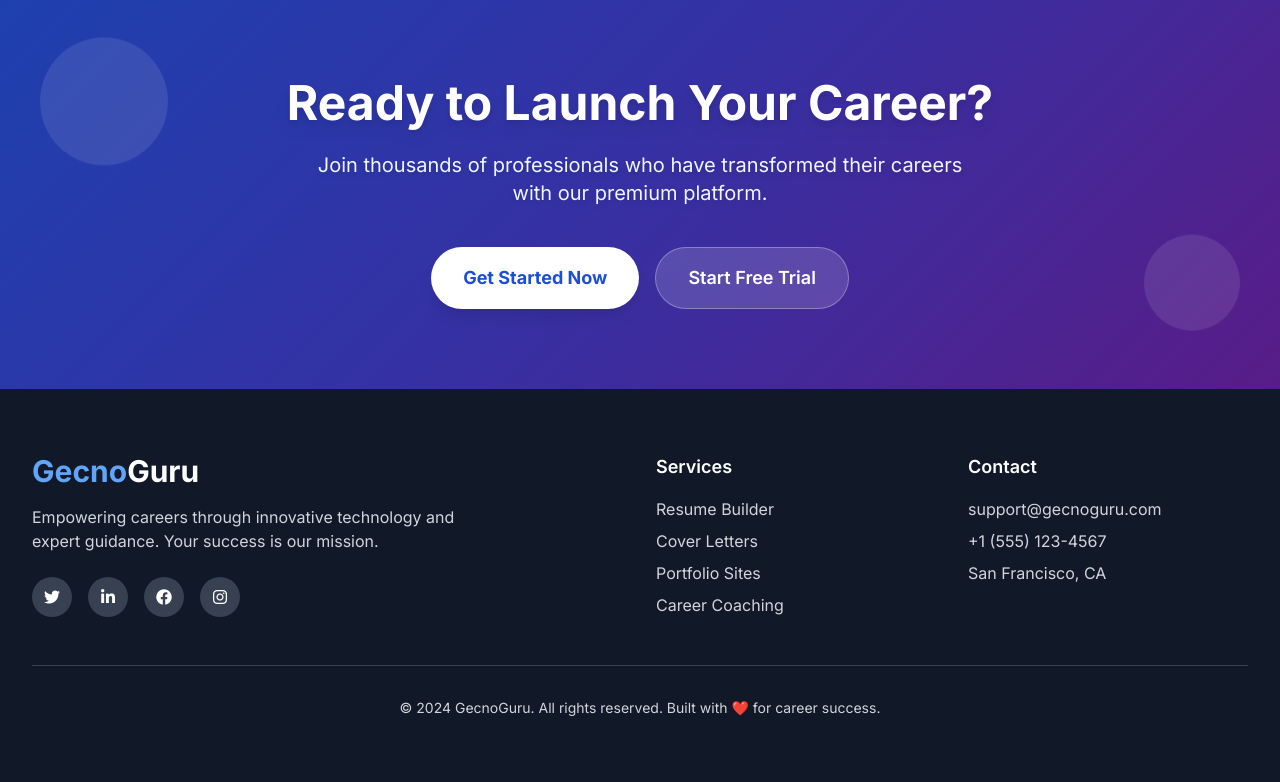
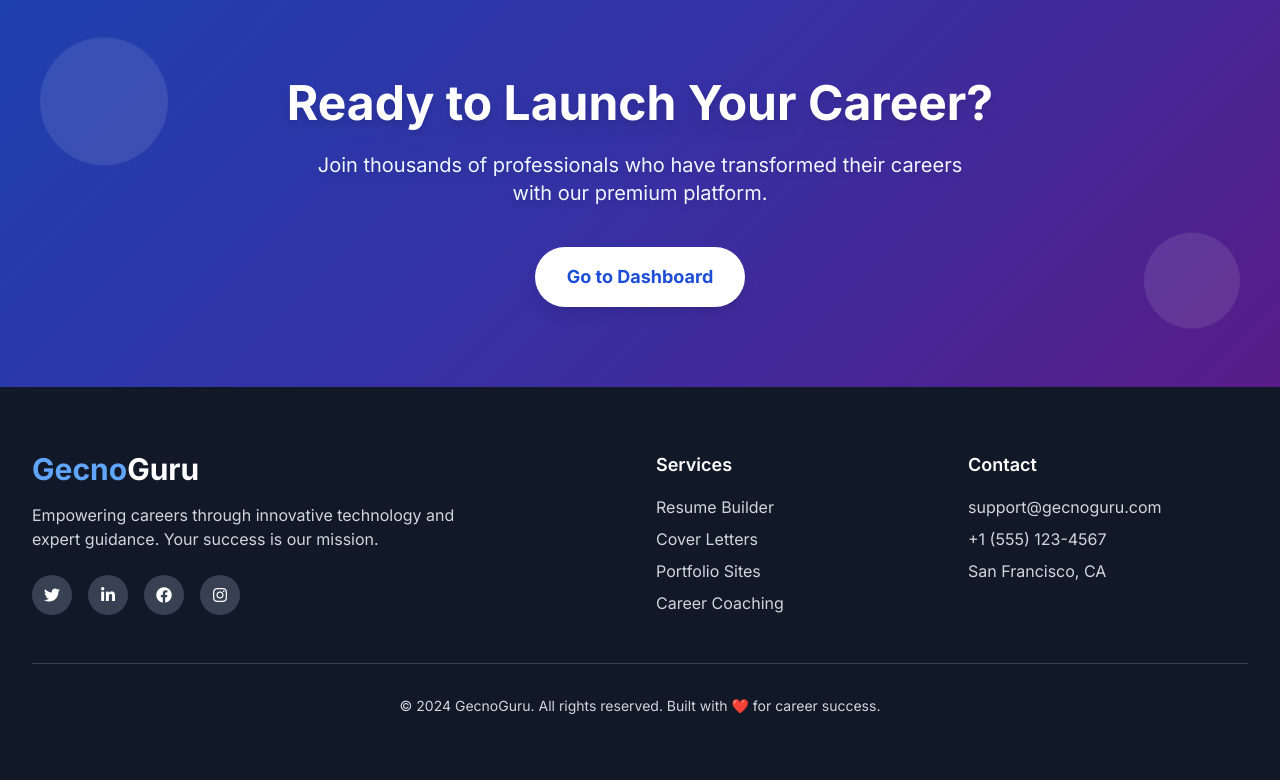
Before and after one commit to nerajlal/gecno_guru, a Laravel app: page / in a window 1280 px wide. Shown: the part 2085-2867 px from the top of the page. Run offline with Laravel 10, Linux system fonts and the light colour scheme; the visitor is signed in with stand-in values (Sample User, id 1); some libraries are stand-ins or nearby versions.

Commit message:
feat: Implement conditional links based on auth state
- Updated all navigation and action links on the homepage to be conditional.
- For guest users, all major links and buttons now trigger the login modal.
- For authenticated users, links function as normal anchor links or dashboard links.

```diff
--- a/resources/views/header.blade.php
+++ b/resources/views/header.blade.php
@@ -143,9 +143,15 @@
                 </div>
                 <div class="hidden md:flex items-center space-x-8">
                     <a href="#home" class="text-white hover:text-blue-300 transition-colors duration-200 font-medium">Home</a>
+                    @guest
+                        <a href="#" class="text-white hover:text-blue-300 transition-colors duration-200 font-medium login-trigger">Services</a>
+                        <a href="#" class="text-white hover:text-blue-300 transition-colors duration-200 font-medium login-trigger">About</a>
+                        <a href="#" class="text-white hover:text-blue-300 transition-colors duration-200 font-medium login-trigger">Contact</a>
+                    @else
                         <a href="#services" class="text-white hover:text-blue-300 transition-colors duration-200 font-medium">Services</a>
                         <a href="#about" class="text-white hover:text-blue-300 transition-colors duration-200 font-medium">About</a>
                         <a href="#contact" class="text-white hover:text-blue-300 transition-colors duration-200 font-medium">Contact</a>
+                    @endguest
                     @auth
                         <form method="POST" action="{{ route('logout') }}">
                             @csrf
@@ -154,7 +160,7 @@
                             </button>
                         </form>
                     @else
-                        <button class="glass-effect px-6 py-2 rounded-full text-white font-semibold hover:bg-white hover:bg-opacity-25 transition-all duration-200 border border-white border-opacity-30 get-started-btn">
+                        <button class="glass-effect px-6 py-2 rounded-full text-white font-semibold hover:bg-white hover:bg-opacity-25 transition-all duration-200 border border-white border-opacity-30 login-trigger">
                             Get Started
                         </button>
                     @endauth
@@ -175,9 +181,15 @@
         <div id="menu" class="mobile-menu fixed top-16 right-0 bottom-0 w-64 gradient-bg glass-effect p-6 md:hidden">
             <div class="flex flex-col space-y-6">
                 <a href="#home" class="text-white hover:text-blue-300 transition-colors duration-200 font-medium">Home</a>
+                @guest
+                    <a href="#" class="text-white hover:text-blue-300 transition-colors duration-200 font-medium login-trigger">Services</a>
+                    <a href="#" class="text-white hover:text-blue-300 transition-colors duration-200 font-medium login-trigger">About</a>
+                    <a href="#" class="text-white hover:text-blue-300 transition-colors duration-200 font-medium login-trigger">Contact</a>
+                @else
                     <a href="#services" class="text-white hover:text-blue-300 transition-colors duration-200 font-medium">Services</a>
                     <a href="#about" class="text-white hover:text-blue-300 transition-colors duration-200 font-medium">About</a>
                     <a href="#contact" class="text-white hover:text-blue-300 transition-colors duration-200 font-medium">Contact</a>
+                @endguest
                 @auth
                     <form method="POST" action="{{ route('logout') }}">
                         @csrf
@@ -186,7 +198,7 @@
                         </button>
                     </form>
                 @else
-                    <button class="glass-effect px-6 py-2 rounded-full text-white font-semibold hover:bg-white hover:bg-opacity-25 transition-all duration-200 border border-white border-opacity-30 w-full get-started-btn">
+                    <button class="glass-effect px-6 py-2 rounded-full text-white font-semibold hover:bg-white hover:bg-opacity-25 transition-all duration-200 border border-white border-opacity-30 w-full login-trigger">
                         Get Started
                     </button>
                 @endauth
@@ -258,7 +270,7 @@
             const modalContent = document.getElementById('modal-content');
             const closeModalBtn = document.getElementById('close-modal-btn');
 
-            const getStartedBtns = document.querySelectorAll('.get-started-btn');
+            const loginTriggers = document.querySelectorAll('.login-trigger');
 
             const loginForm = document.getElementById('login-form');
             const registerForm = document.getElementById('register-form');
@@ -294,8 +306,8 @@
                 }, 300);
             }
 
-            getStartedBtns.forEach(btn => {
-                btn.addEventListener('click', (e) => {
+            loginTriggers.forEach(trigger => {
+                trigger.addEventListener('click', (e) => {
                     e.preventDefault();
                     openModal();
                 });
--- a/resources/views/index.blade.php
+++ b/resources/views/index.blade.php
@@ -21,13 +21,20 @@
                         Elevate your career with AI-powered resume building, expert guidance, and cutting-edge tools designed for the modern professional.
                     </p>
                     <div class="flex flex-col sm:flex-row gap-4">
-                        <button class="group relative bg-white text-blue-700 px-6 sm:px-8 py-3 sm:py-4 rounded-full font-bold text-base sm:text-lg overflow-hidden hover:scale-105 transition-all duration-200 glow shadow-lg get-started-btn">
+                        @guest
+                            <button class="group relative bg-white text-blue-700 px-6 sm:px-8 py-3 sm:py-4 rounded-full font-bold text-base sm:text-lg overflow-hidden hover:scale-105 transition-all duration-200 glow shadow-lg login-trigger">
                                 <span class="relative z-10">Start Your Journey</span>
                                 <div class="absolute inset-0 bg-gradient-to-r from-blue-600 to-purple-600 opacity-0 group-hover:opacity-100 transition-opacity duration-200"></div>
                             </button>
-                        <button class="glass-effect px-6 sm:px-8 py-3 sm:py-4 rounded-full font-semibold text-base sm:text-lg text-white hover:bg-white hover:bg-opacity-25 transition-all duration-200 border border-white border-opacity-30">
+                            <button class="glass-effect px-6 sm:px-8 py-3 sm:py-4 rounded-full font-semibold text-base sm:text-lg text-white hover:bg-white hover:bg-opacity-25 transition-all duration-200 border border-white border-opacity-30 login-trigger">
                                 Watch Demo
                             </button>
+                        @else
+                            <a href="{{ route('dashboard') }}" class="group relative bg-white text-blue-700 px-6 sm:px-8 py-3 sm:py-4 rounded-full font-bold text-base sm:text-lg overflow-hidden hover:scale-105 transition-all duration-200 glow shadow-lg">
+                                <span class="relative z-10">Go to Dashboard</span>
+                                <div class="absolute inset-0 bg-gradient-to-r from-blue-600 to-purple-600 opacity-0 group-hover:opacity-100 transition-opacity duration-200"></div>
+                            </a>
+                        @endguest
                     </div>
 
                     <!-- Stats -->
@@ -74,10 +81,17 @@
                     </div>
                     <h3 class="text-xl sm:text-2xl font-bold text-gray-900 mb-4">AI Resume Builder</h3>
                     <p class="text-gray-700 mb-6 leading-relaxed">Create stunning, ATS-optimized resumes with our intelligent builder. Stand out from the crowd with professional templates.</p>
-                    <button class="text-blue-600 font-bold hover:text-blue-700 transition-colors duration-200 flex items-center">
+                    @guest
+                        <button class="text-blue-600 font-bold hover:text-blue-700 transition-colors duration-200 flex items-center login-trigger">
                             Build Resume
                             <i class="fa-solid fa-arrow-right ml-2 group-hover:translate-x-2 transition-transform duration-200"></i>
                         </button>
+                    @else
+                        <a href="{{ route('dashboard') }}" class="text-blue-600 font-bold hover:text-blue-700 transition-colors duration-200 flex items-center">
+                            Build Resume
+                            <i class="fa-solid fa-arrow-right ml-2 group-hover:translate-x-2 transition-transform duration-200"></i>
+                        </a>
+                    @endguest
                 </div>
 
                 <!-- Cover Letter Builder -->
@@ -87,10 +101,17 @@
                     </div>
                     <h3 class="text-xl sm:text-2xl font-bold text-gray-900 mb-4">Smart Cover Letters</h3>
                     <p class="text-gray-700 mb-6 leading-relaxed">Generate personalized, compelling cover letters that capture attention and showcase your unique value proposition.</p>
-                    <button class="text-green-600 font-bold hover:text-green-700 transition-colors duration-200 flex items-center">
+                    @guest
+                        <button class="text-green-600 font-bold hover:text-green-700 transition-colors duration-200 flex items-center login-trigger">
                             Write Cover Letter
                             <i class="fa-solid fa-arrow-right ml-2 group-hover:translate-x-2 transition-transform duration-200"></i>
                         </button>
+                    @else
+                        <a href="{{ route('dashboard') }}" class="text-green-600 font-bold hover:text-green-700 transition-colors duration-200 flex items-center">
+                            Write Cover Letter
+                            <i class="fa-solid fa-arrow-right ml-2 group-hover:translate-x-2 transition-transform duration-200"></i>
+                        </a>
+                    @endguest
                 </div>
 
                 <!-- Portfolio Website -->
@@ -100,10 +121,17 @@
                     </div>
                     <h3 class="text-xl sm:text-2xl font-bold text-gray-900 mb-4">Portfolio Websites</h3>
                     <p class="text-gray-700 mb-6 leading-relaxed">Build a stunning online presence with our portfolio builder. Showcase your work and attract opportunities.</p>
-                    <button class="text-purple-600 font-bold hover:text-purple-700 transition-colors duration-200 flex items-center">
+                    @guest
+                        <button class="text-purple-600 font-bold hover:text-purple-700 transition-colors duration-200 flex items-center login-trigger">
                             Build Portfolio
                             <i class="fa-solid fa-arrow-right ml-2 group-hover:translate-x-2 transition-transform duration-200"></i>
                         </button>
+                    @else
+                        <a href="{{ route('dashboard') }}" class="text-purple-600 font-bold hover:text-purple-700 transition-colors duration-200 flex items-center">
+                            Build Portfolio
+                            <i class="fa-solid fa-arrow-right ml-2 group-hover:translate-x-2 transition-transform duration-200"></i>
+                        </a>
+                    @endguest
                 </div>
             </div>
         </div>
@@ -172,12 +200,18 @@
             <p class="text-lg sm:text-xl text-blue-50 mb-10 max-w-2xl mx-auto drop-shadow-md">Join thousands of professionals who have transformed their careers with our premium platform.</p>
 
             <div class="flex flex-col sm:flex-row gap-4 justify-center">
-                <button class="bg-white text-blue-700 px-6 sm:px-8 py-3 sm:py-4 rounded-full font-bold text-base sm:text-lg hover:scale-105 transition-all duration-200 glow shadow-lg get-started-btn">
+                @guest
+                    <button class="bg-white text-blue-700 px-6 sm:px-8 py-3 sm:py-4 rounded-full font-bold text-base sm:text-lg hover:scale-105 transition-all duration-200 glow shadow-lg login-trigger">
                         Get Started Now
                     </button>
-                <button class="glass-effect px-6 sm:px-8 py-3 sm:py-4 rounded-full font-semibold text-base sm:text-lg text-white hover:bg-white hover:bg-opacity-25 transition-all duration-200 border border-white border-opacity-30">
+                    <button class="glass-effect px-6 sm:px-8 py-3 sm:py-4 rounded-full font-semibold text-base sm:text-lg text-white hover:bg-white hover:bg-opacity-25 transition-all duration-200 border border-white border-opacity-30 login-trigger">
                         Start Free Trial
                     </button>
+                @else
+                    <a href="{{ route('dashboard') }}" class="bg-white text-blue-700 px-6 sm:px-8 py-3 sm:py-4 rounded-full font-bold text-base sm:text-lg hover:scale-105 transition-all duration-200 glow shadow-lg">
+                        Go to Dashboard
+                    </a>
+                @endguest
             </div>
         </div>
     </section>
```
Lines whose indentation alone changed are shown as unchanged.
